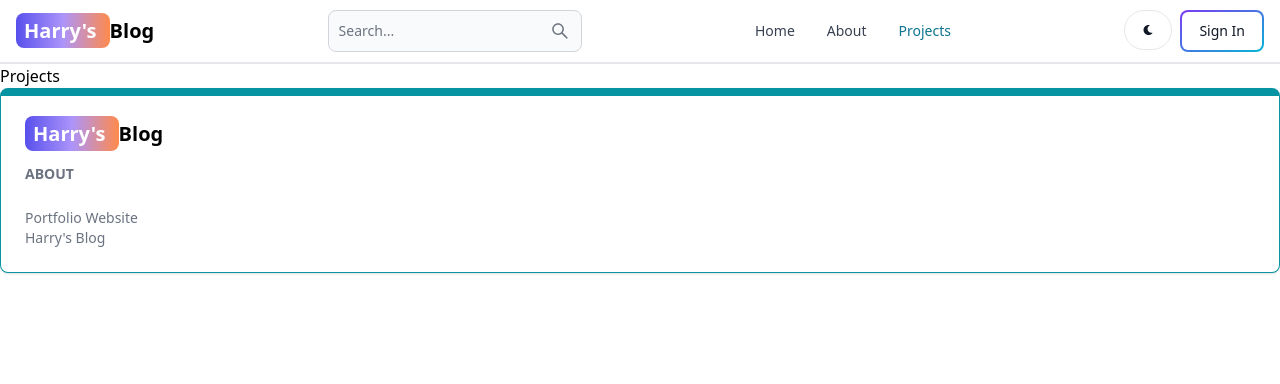
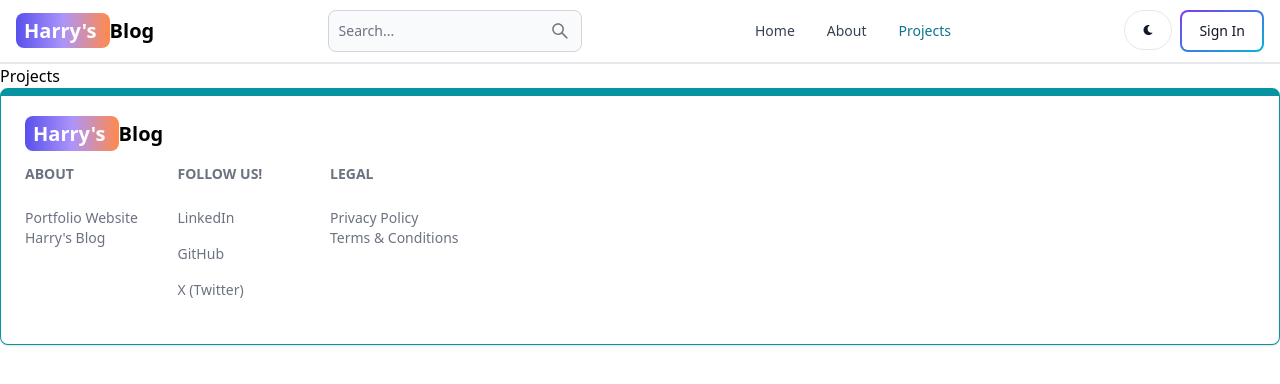
Before and after one commit to theallSparky/mern-blog, a React (Vite) app in the folder client/: page /projects in a window 1280 px wide. Shown: the top 384 px of the page. Built offline with nearby package versions, Linux system fonts and the light colour scheme.

Commit message:
Added most links within the footer

```diff
--- a/client/src/components/Footer.jsx
+++ b/client/src/components/Footer.jsx
@@ -18,7 +18,7 @@ export default function FooterComponent() {
             </Link>
           </div>
           <div className="grid grid-cols-2 gap-3 sm:mt-4 sm:grid-cols-3 sm:gap-6">
-            <div className="">
+            <div>
               <Footer.Title title="About" />
               <Footer.LinkGroup col>
                 <Footer.Link
@@ -39,6 +39,42 @@ export default function FooterComponent() {
                 </Footer.Link>
               </Footer.LinkGroup>
             </div>
+            <div>
+              <Footer.Title title="Follow Us!" />
+              <Footer.LinkGroup col>
+                <Footer.Link
+                  href="https://www.linkedin.com/in/harrisonsparks/"
+                  target="_blank"
+                  rel="noopener noreferrer"
+                >
+                  LinkedIn
+                </Footer.Link>
+                <Footer.Link
+                  href="https://github.com/theallSparky"
+                  target="_blank"
+                  rel="noopener noreferrer"
+                >
+                  GitHub
+                </Footer.Link>
+                <Footer.Link
+                  href="https://twitter.com/theallSparky_"
+                  target="_blank"
+                  rel="noopener noreferrer"
+                >
+                  X (Twitter)
+                </Footer.Link>
+                <br></br>
+              </Footer.LinkGroup>
+            </div>
+            <div>
+              <Footer.Title title="Legal" />
+              <Footer.LinkGroup col>
+                <Footer.Link href="#">Privacy Policy</Footer.Link>
+              </Footer.LinkGroup>
+              <Footer.LinkGroup col>
+                <Footer.Link href="#">Terms &amp; Conditions</Footer.Link>
+              </Footer.LinkGroup>
+            </div>
           </div>
         </div>
       </div>
```
